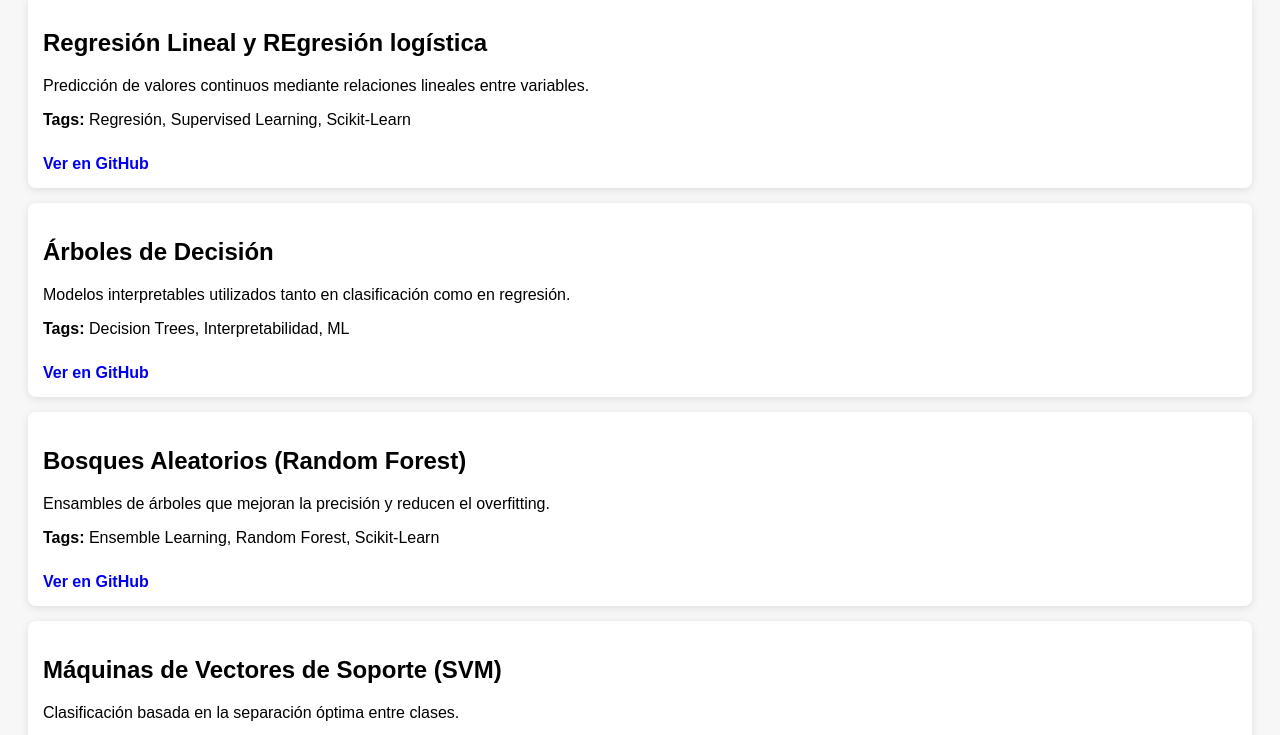
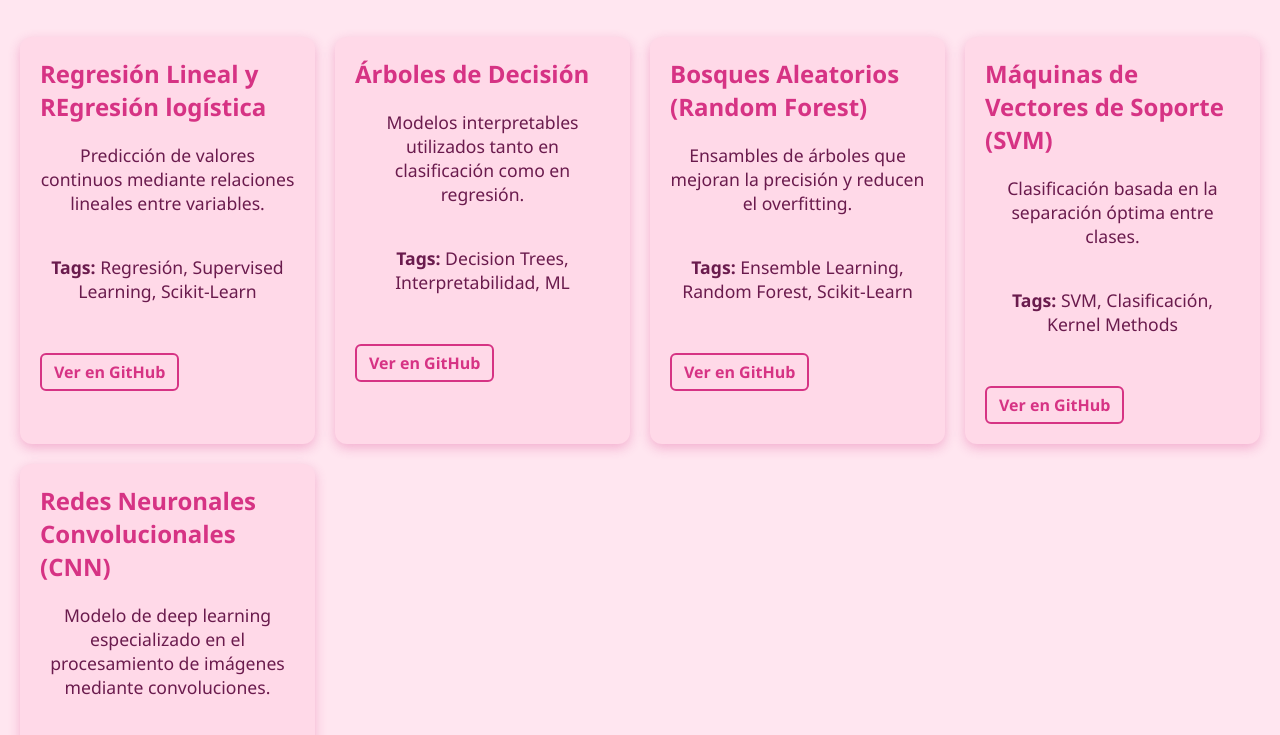
Before and after one commit to SANTONLA/Mis-modelos-de-ML, a plain HTML site: page index.html in a window 1280 px wide. Shown: the part 146-881 px from the top of the page. Drawn offline with Linux system fonts and the light colour scheme.

Commit message:
Update styles.css
estilo rosa y elegante

```diff
--- a/styles.css
+++ b/styles.css
@@ -1,20 +1,61 @@
+/* ===========================
+   Estilos Globales
+   =========================== */
 body {
-    font-family: Arial, sans-serif;
+    font-family: 'Segoe UI', Tahoma, Geneva, Verdana, sans-serif;
     padding: 20px;
-    background: #f7f7f7;
+    margin: 0;
+    background: #ffe6f0; /* fondo rosa suave */
+    color: #333;
 }
 
 h1 {
     text-align: center;
-    margin-bottom: 20px;
+    margin-bottom: 10px;
+    font-size: 2.5em;
+    color: #d63384; /* rosa intenso */
 }
 
+p {
+    text-align: center;
+    font-size: 1.1em;
+    margin-bottom: 40px;
+    color: #6a1b4d; /* rosa oscuro suave */
+}
+
+/* ===========================
+   Contenedor de Modelos
+   =========================== */
+#models-container {
+    display: grid;
+    grid-template-columns: repeat(auto-fit, minmax(280px, 1fr));
+    gap: 20px;
+}
+
+/* ===========================
+   Tarjetas de Modelos
+   =========================== */
 .model-card {
-    background: white;
-    padding: 15px;
-    margin: 15px 0;
-    border-radius: 8px;
-    box-shadow: 0 2px 8px rgba(0,0,0,0.1);
+    background: #ffd9e8; /* rosa suave */
+    padding: 20px;
+    border-radius: 12px;
+    box-shadow: 0 4px 12px rgba(214, 51, 132, 0.3);
+    transition: transform 0.3s, box-shadow 0.3s;
+}
+
+.model-card:hover {
+    transform: translateY(-5px);
+    box-shadow: 0 8px 20px rgba(214, 51, 132, 0.4);
+}
+
+.model-card h2 {
+    margin-top: 0;
+    color: #d63384; /* rosa intenso */
+    font-size: 1.5em;
+}
+
+.model-card p {
+    color: #6a1b4d; /* rosa oscuro suave */
 }
 
 .model-card a {
@@ -22,4 +63,29 @@ h1 {
     margin-top: 10px;
     font-weight: bold;
     text-decoration: none;
+    color: #d63384; /* rosa intenso */
+    border: 2px solid #d63384;
+    padding: 6px 12px;
+    border-radius: 6px;
+    transition: background 0.3s, color 0.3s;
 }
+
+.model-card a:hover {
+    background: #d63384;
+    color: #fff;
+}
+
+/* ===========================
+   Responsive Mobile
+   =========================== */
+@media (max-width: 600px) {
+    body {
+        padding: 15px;
+    }
+    h1 {
+        font-size: 2em;
+    }
+    .model-card {
+        padding: 15px;
+    }
+}
```
